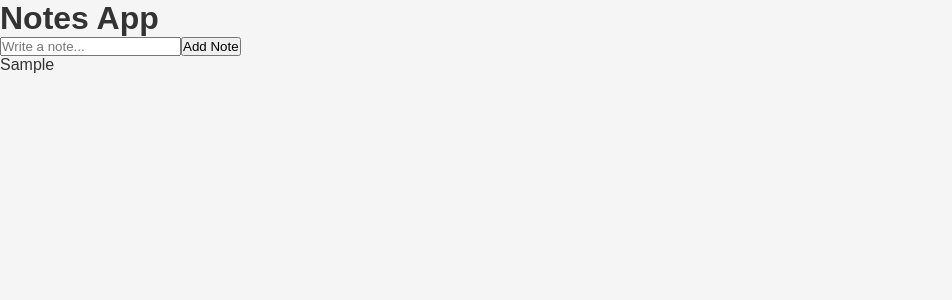
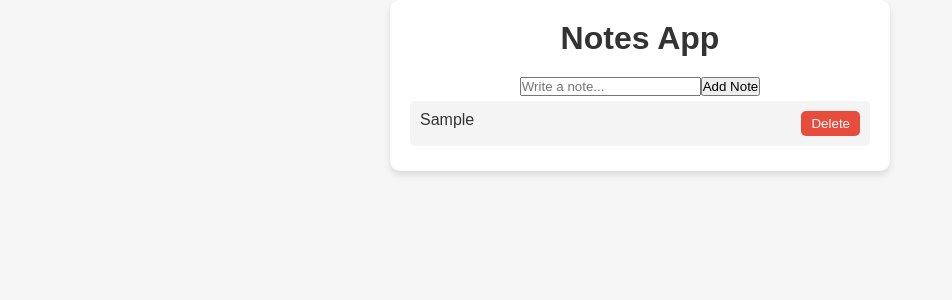
Before and after one commit to aaryan4985/notes-app, a React (Create React App) app: page / in a window 1280 px wide. Both pictures are taken after typing "Sample" into the empty fields and a click on the button "Add Note". Shown: the top 300 px of the page, without its empty margins (0-952 px from the left). Built offline with nearby package versions, Linux system fonts and the light colour scheme.

Commit message:
first commit

```diff
--- a/src/App.js
+++ b/src/App.js
@@ -1,24 +1,91 @@
-import React, { useState } from "react";
+import React, { useState, useEffect } from "react";
 import NoteForm from "./NoteForm";
 
 function App() {
   const [notes, setNotes] = useState([]);
 
+  // Load notes from local storage when the app starts
+  useEffect(() => {
+    const savedNotes = localStorage.getItem("notes");
+    if (savedNotes) {
+      setNotes(JSON.parse(savedNotes)); // If notes exist in localStorage, load them
+    }
+  }, []);
+
+  // Update local storage whenever notes change
+  useEffect(() => {
+    if (notes.length > 0) {
+      localStorage.setItem("notes", JSON.stringify(notes));
+    }
+  }, [notes]);
+
+  // Add a new note
   const addNote = (note) => {
     setNotes([...notes, note]);
   };
 
+  // Delete a note by index
+  const deleteNote = (index) => {
+    const newNotes = notes.filter((_, i) => i !== index);
+    setNotes(newNotes);
+  };
+
   return (
-    <div>
-      <h1>Notes App</h1>
+    <div style={styles.container}>
+      <h1 style={styles.header}>Notes App</h1>
       <NoteForm addNote={addNote} />
-      <ul>
+      <ul style={styles.noteList}>
         {notes.map((note, index) => (
-          <li key={index}>{note}</li>
+          <li key={index} style={styles.noteItem}>
+            {note}
+            <button
+              onClick={() => deleteNote(index)}
+              style={styles.deleteButton}
+            >
+              Delete
+            </button>
+          </li>
         ))}
       </ul>
     </div>
   );
 }
 
+// Inline CSS styles
+const styles = {
+  container: {
+    textAlign: "center",
+    maxWidth: "500px",
+    margin: "0 auto",
+    padding: "20px",
+    backgroundColor: "#fff",
+    borderRadius: "10px",
+    boxShadow: "0 4px 6px rgba(0, 0, 0, 0.1)",
+  },
+  header: {
+    marginBottom: "20px",
+    color: "#333",
+  },
+  noteList: {
+    listStyle: "none",
+    padding: 0,
+  },
+  noteItem: {
+    display: "flex",
+    justifyContent: "space-between",
+    padding: "10px",
+    margin: "5px 0",
+    backgroundColor: "#f4f4f4",
+    borderRadius: "5px",
+  },
+  deleteButton: {
+    backgroundColor: "#e74c3c",
+    color: "#fff",
+    border: "none",
+    padding: "5px 10px",
+    borderRadius: "5px",
+    cursor: "pointer",
+  },
+};
+
 export default App;
```
